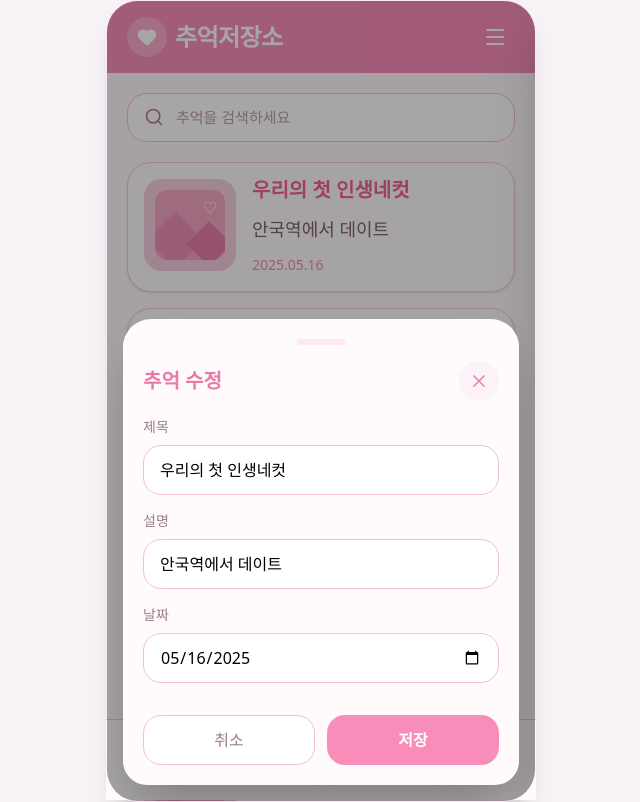
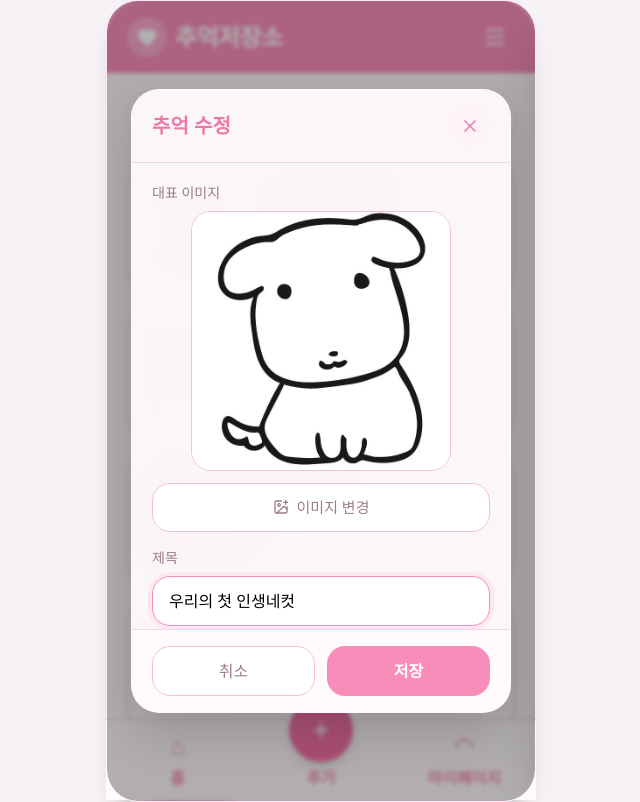
Before and after one commit to k65860/memory_storage, a Next.js app: page / in a window 1280 px wide. Both pictures are taken after a click on the button "우리의 첫 인생네컷". Shown: the whole page, without its empty margins (319-959 px from the left). Built offline with nearby package versions, Linux system fonts and the light colour scheme; a web font is replaced by a local one.

Commit message:
feat: 이미지 업로드 디자인 추가

```diff
--- a/app/home/editMemoryModal.tsx
+++ b/app/home/editMemoryModal.tsx
@@ -1,7 +1,8 @@
 "use client";
 
+import Image from "next/image";
 import { useEffect, useState } from "react";
-import { X } from "lucide-react";
+import { X, ImagePlus } from "lucide-react";
 import AlertModal from "@/app/components/alertModal";
 
 export interface MemoryItem {
@@ -9,6 +10,7 @@ export interface MemoryItem {
   title: string;
   description: string;
   date: string;
+  imageUrl?: string;
 }
 
 interface EditMemoryModalProps {
@@ -27,6 +29,7 @@ export default function EditMemoryModal({
   const [title, setTitle] = useState("");
   const [description, setDescription] = useState("");
   const [date, setDate] = useState("");
+  const [imageUrl, setImageUrl] = useState("");
   const [showAlert, setShowAlert] = useState(false);
 
   useEffect(() => {
@@ -34,10 +37,19 @@ export default function EditMemoryModal({
       setTitle(memory.title);
       setDescription(memory.description);
       setDate(memory.date.replaceAll(".", "-"));
+      setImageUrl(memory.imageUrl || "");
     }
   }, [memory]);
 
   if (!open || !memory) return null;
+
+  const handleImageChange = (e: React.ChangeEvent<HTMLInputElement>) => {
+    const file = e.target.files?.[0];
+    if (!file) return;
+
+    const previewUrl = URL.createObjectURL(file);
+    setImageUrl(previewUrl);
+  };
 
   const handleSave = () => {
     onSave({
@@ -45,6 +57,7 @@ export default function EditMemoryModal({
       title,
       description,
       date: date.replaceAll("-", "."),
+      imageUrl,
     });
 
     setShowAlert(true);
@@ -52,15 +65,14 @@ export default function EditMemoryModal({
 
   return (
     <>
-      <div onClick={onClose} className="absolute inset-0 z-[70] bg-black/35" />
+      <div
+        onClick={onClose}
+        className="absolute inset-0 z-[70] bg-black/30 backdrop-blur-[2px]"
+      />
 
-      <div className="absolute inset-x-0 bottom-0 z-[80] px-4 pb-[calc(16px+env(safe-area-inset-bottom))]">
-        <div className="mx-auto flex max-h-[85dvh] w-full max-w-[430px] flex-col rounded-t-[28px] rounded-b-[24px] bg-[#fffafb] shadow-2xl">
-          <div className="shrink-0 p-5 pb-4">
-            <div className="mb-4 flex justify-center">
-              <div className="h-1.5 w-12 rounded-full bg-pink-100" />
-            </div>
-
+      <div className="absolute inset-0 z-[80] flex items-center justify-center p-5">
+        <div className="flex max-h-[78dvh] w-full max-w-[380px] flex-col overflow-hidden rounded-[28px] border border-white/40 bg-[#fffafb]/95 shadow-[0_20px_50px_rgba(0,0,0,0.16)] backdrop-blur-xl">
+          <div className="shrink-0 border-b border-[#f3d6e2] px-5 py-4">
             <div className="flex items-center justify-between">
               <h2 className="text-[20px] font-bold text-[#ea79a7]">
                 추억 수정
@@ -70,15 +82,55 @@ export default function EditMemoryModal({
                 type="button"
                 onClick={onClose}
                 aria-label="모달 닫기"
-                className="flex h-10 w-10 items-center justify-center rounded-full bg-pink-50 text-[#e486ab]"
+                className="flex h-10 w-10 items-center justify-center rounded-full bg-pink-50 text-[#e486ab] transition active:scale-95"
               >
                 <X className="h-5 w-5" />
               </button>
             </div>
           </div>
 
-          <div className="flex-1 overflow-y-auto px-5">
-            <div className="space-y-4 pb-5">
+          <div className="flex-1 overflow-y-auto px-5 py-5">
+            <div className="space-y-4">
+              <div>
+                <label className="mb-2 block text-sm font-medium text-[#9c7d8d]">
+                  대표 이미지
+                </label>
+
+                <div className="mb-3 flex w-full items-center justify-center">
+                  <div className="relative w-full max-w-[260px] aspect-square overflow-hidden rounded-[20px] border border-[#f3bfd5] bg-white">
+                    {imageUrl ? (
+                      <Image
+                        src={imageUrl}
+                        alt="추억 이미지 미리보기"
+                        fill
+                        className="object-cover"
+                      />
+                    ) : (
+                      <div className="flex h-full w-full items-center justify-center bg-[#f6cddd]">
+                        <div className="relative h-[70%] w-[70%] overflow-hidden rounded-[18px] bg-[#f4a6c3]">
+                          <div className="absolute bottom-0 left-0 h-10 w-10 rotate-45 bg-[#ec8eb3]" />
+                          <div className="absolute bottom-0 right-0 h-8 w-8 rotate-45 bg-[#e57ea9]" />
+                          <div className="absolute right-2 top-2 text-lg text-white">
+                            ♡
+                          </div>
+                        </div>
+                      </div>
+                    )}
+                  </div>
+                </div>
+
+                <label className="flex cursor-pointer items-center justify-center gap-2 rounded-[18px] border border-[#f3bfd5] bg-white px-4 py-3 text-[15px] font-medium text-[#9c7d8d] transition active:scale-95">
+                  <ImagePlus className="h-4 w-4" />
+                  이미지 변경
+                  <input
+                    type="file"
+                    accept="image/*"
+                    onChange={handleImageChange}
+                    className="hidden"
+                  />
+                </label>
+              </div>
+
               <div>
                 <label className="mb-2 block text-sm font-medium text-[#9c7d8d]">
                   제목
@@ -86,7 +138,8 @@ export default function EditMemoryModal({
                 <input
                   value={title}
                   onChange={(e) => setTitle(e.target.value)}
-                  className="w-full rounded-[18px] border border-[#f3bfd5] bg-white px-4 py-3 text-[16px] outline-none"
+                  autoFocus
+                  className="w-full rounded-[18px] border border-[#f3bfd5] bg-white px-4 py-3 text-[16px] outline-none transition focus:border-[#f78db8] focus:ring-4 focus:ring-pink-100"
                 />
               </div>
 
@@ -97,7 +150,7 @@ export default function EditMemoryModal({
                 <input
                   value={description}
                   onChange={(e) => setDescription(e.target.value)}
-                  className="w-full rounded-[18px] border border-[#f3bfd5] bg-white px-4 py-3 text-[16px] outline-none"
+                  className="w-full rounded-[18px] border border-[#f3bfd5] bg-white px-4 py-3 text-[16px] outline-none transition focus:border-[#f78db8] focus:ring-4 focus:ring-pink-100"
                 />
               </div>
 
@@ -109,25 +162,25 @@ export default function EditMemoryModal({
                   type="date"
                   value={date}
                   onChange={(e) => setDate(e.target.value)}
-                  className="w-full rounded-[18px] border border-[#f3bfd5] bg-white px-4 py-3 text-[16px] outline-none"
+                  className="w-full rounded-[18px] border border-[#f3bfd5] bg-white px-4 py-3 text-[16px] outline-none transition focus:border-[#f78db8] focus:ring-4 focus:ring-pink-100"
                 />
               </div>
             </div>
           </div>
 
-          <div className="shrink-0 px-5 pb-5 pt-3">
+          <div className="shrink-0 border-t border-[#f3d6e2] bg-[#fffafb]/95 px-5 pb-[calc(16px+env(safe-area-inset-bottom))] pt-4 backdrop-blur-xl">
             <div className="grid grid-cols-2 gap-3">
               <button
                 type="button"
                 onClick={onClose}
-                className="rounded-[18px] border border-[#f3bfd5] bg-white py-3 text-[16px] font-medium text-[#9c7d8d]"
+                className="rounded-[18px] border border-[#f3bfd5] bg-white py-3 text-[16px] font-medium text-[#9c7d8d] transition active:scale-95"
               >
                 취소
               </button>
               <button
                 type="button"
                 onClick={handleSave}
-                className="rounded-[18px] bg-[#f78db8] py-3 text-[16px] font-semibold text-white"
+                className="rounded-[18px] bg-[#f78db8] py-3 text-[16px] font-semibold text-white transition active:scale-95"
               >
                 저장
               </button>
--- a/app/home/memoryCard.tsx
+++ b/app/home/memoryCard.tsx
@@ -1,10 +1,13 @@
 "use client";
 
-interface MemoryItem {
+import Image from "next/image";
+
+export interface MemoryItem {
   id: number;
   title: string;
   description: string;
   date: string;
+  imageUrl?: string;
 }
 
 interface MemoryCardProps {
@@ -16,6 +19,16 @@ export default function MemoryCard({ memory, onTitleClick }: MemoryCardProps) {
   return (
     <article className="rounded-[24px] border border-[#f4cade] bg-[#fffafb] p-4 shadow-sm">
       <div className="flex gap-4">
+        {memory.imageUrl ? (
+          <div className="relative h-[92px] w-[92px] shrink-0 overflow-hidden rounded-[18px]">
+            <Image
+              src={memory.imageUrl}
+              alt={`${memory.title} 이미지`}
+              fill
+              className="object-cover"
+            />
+          </div>
+        ) : (
           <div className="flex h-[92px] w-[92px] shrink-0 items-center justify-center rounded-[18px] bg-[#f6cddd]">
             <div className="relative h-[70px] w-[70px] overflow-hidden rounded-[12px] bg-[#f4a6c3]">
               <div className="absolute bottom-0 left-0 h-10 w-10 rotate-45 bg-[#ec8eb3]" />
@@ -23,6 +36,7 @@ export default function MemoryCard({ memory, onTitleClick }: MemoryCardProps) {
               <div className="absolute right-2 top-2 text-sm text-white">♡</div>
             </div>
           </div>
+        )}
 
         <div className="min-w-0 flex-1">
           <button
--- a/app/page.tsx
+++ b/app/page.tsx
@@ -14,36 +14,42 @@ const initialMemories: MemoryItem[] = [
     title: "우리의 첫 인생네컷",
     description: "안국역에서 데이트",
     date: "2025.05.16",
+    imageUrl: "/images/ganadi_profile.png",
   },
   {
     id: 2,
     title: "첫 데이트",
     description: "우리의 첫 만남",
     date: "2023.05.01",
+    imageUrl: "/images/ganadi2.png",
   },
   {
     id: 3,
     title: "기념일 케이크",
     description: "기념일에 먹었던 케이크",
     date: "2023.02.14",
+    imageUrl: "",
   },
   {
     id: 4,
     title: "벚꽃 데이트",
     description: "여의도에서 벚꽃 구경",
     date: "2024.04.07",
+    imageUrl: "",
   },
   {
     id: 5,
     title: "여름 바다",
     description: "강릉 바다 보러 간 날",
     date: "2024.08.11",
+    imageUrl: "",
   },
   {
     id: 6,
     title: "크리스마스",
     description: "케이크랑 선물 교환",
     date: "2024.12.25",
+    imageUrl: "",
   },
 ];
 
```
Also changed, not shown: public/images/ganadi2.png (added), public/images/ganadi_profile.png (added). Lines whose indentation alone changed are shown as unchanged.
